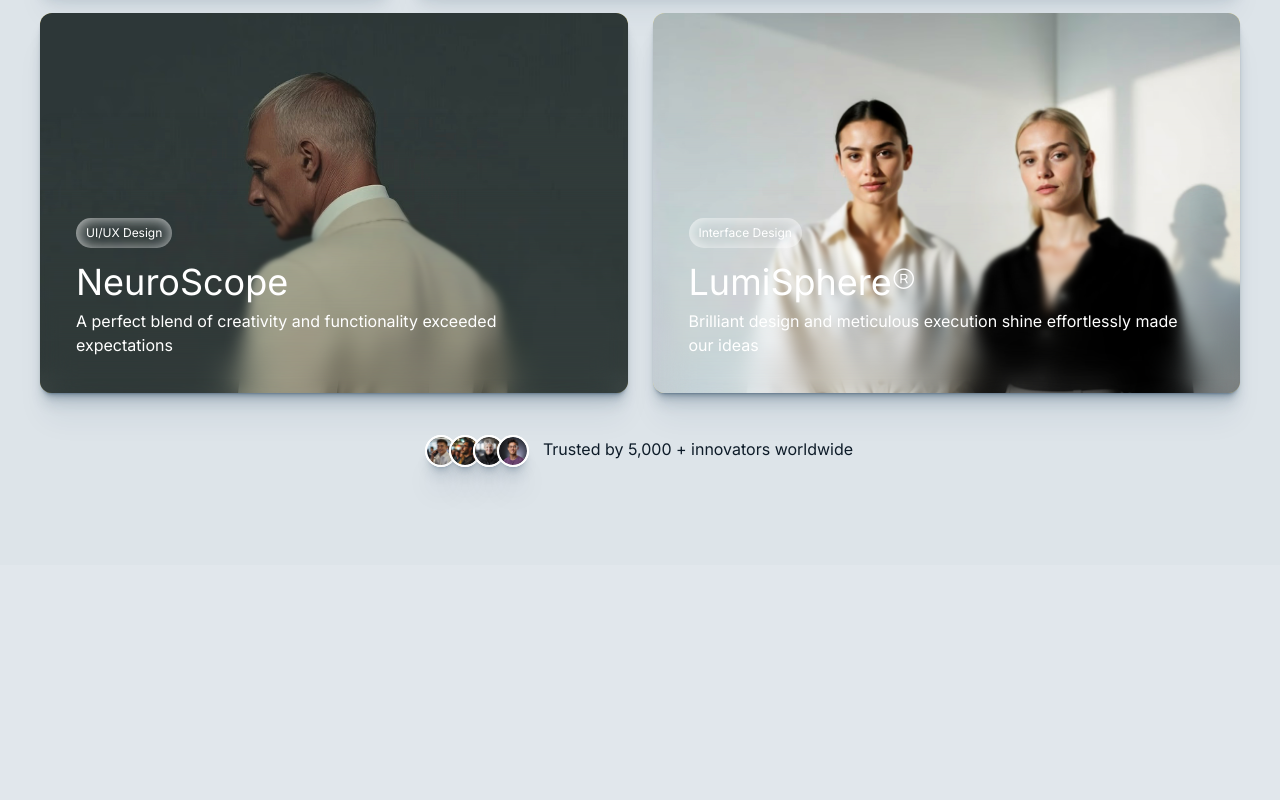
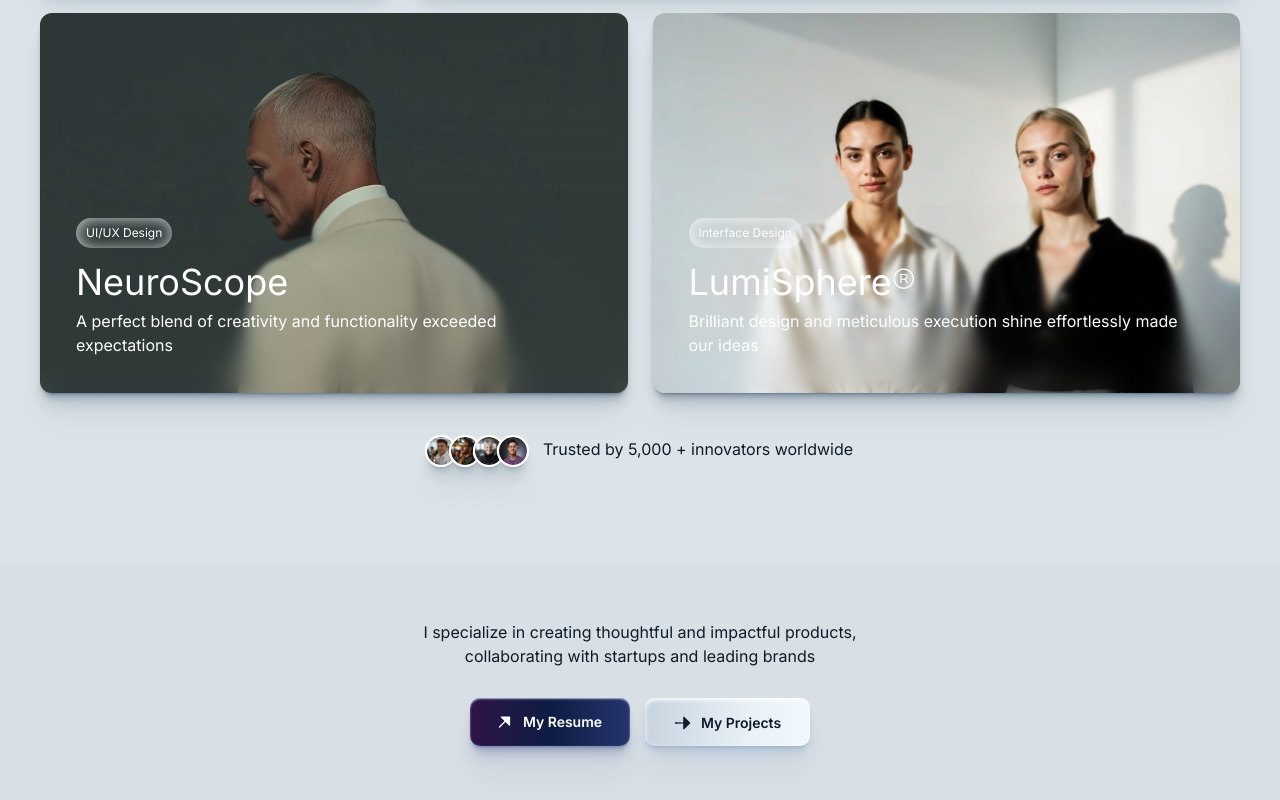
Before and after one commit to ask0ldd/FolioV2, a React (Vite) app: page / in a window 1280 px wide. Shown: the part 6638-7438 px from the top of the page. Before the commit the page ends 7203 px from the top, so only its background shows below. Built offline with nearby package versions, Linux system fonts and the light colour scheme.

Commit message:
*edit* front / tell me about section : main content

```diff
--- a/src/pages/app/App.tsx
+++ b/src/pages/app/App.tsx
@@ -9,6 +9,7 @@ import Process from './sections/Process'
 import QA from './sections/QA'
 import HappyClients from './sections/HappyClients'
 import Hero from './sections/Hero'
+import TellMeAbout from './sections/TellMeAbout'
 
 const items = Array.from({ length: 8 }, () => ({ image: design1, title: "Portfoy", link: "" }))
 
@@ -64,6 +65,7 @@ function App() {
         <Process/>
         <QA/>
         <HappyClients/>
+        <TellMeAbout/>
 
       </div>
     </div>
--- a/src/pages/app/sections/TellMeAbout.tsx
+++ b/src/pages/app/sections/TellMeAbout.tsx
@@ -1,6 +1,27 @@
 function TellMeAbout(){
     return(
-        <></>
+        <section className='flex flex-col w-full pt-[40px] pb-[100px] items-center overflow-hidden bg-[#D8DFE5]'>
+            <span className='mt-[15px] max-w-[434px] text-center translate-x-[0px] opacity-100 heroTextTransition delay2s'>
+            I specialize in creating thoughtful and impactful products, collaborating with startups and leading brands
+            </span>
+
+            <div className='flex gap-x-[15px] text-[14px] mt-[30px] px-[20px] w-full md:max-w-[340px] md:px-0 translate-x-[0px] opacity-100 heroTextTransition delay2-5s'>
+                <a href="#resume" className="w-full">
+                    <button className='blueButton text-[#FFFFFF] font-semibold hover:cursor-pointer w-full'>
+                        <svg width="13" height="12" viewBox="0 0 13 12" fill="none" xmlns="http://www.w3.org/2000/svg">
+                            <path d="M12.125 0.999981V9.12473C12.1251 9.24841 12.0885 9.36934 12.0198 9.47221C11.9512 9.57508 11.8535 9.65526 11.7393 9.7026C11.625 9.74994 11.4993 9.76232 11.378 9.73817C11.2567 9.71401 11.1453 9.65441 11.0578 9.5669L7.43764 5.94592L1.9425 11.4418C1.82523 11.5591 1.66618 11.625 1.50033 11.625C1.33448 11.625 1.17543 11.5591 1.05815 11.4418C0.940883 11.3246 0.875 11.1655 0.875 10.9997C0.875 10.8338 0.940883 10.6748 1.05815 10.5575L6.55408 5.06236L2.9331 1.44216C2.84559 1.35475 2.78599 1.24334 2.76183 1.12204C2.73768 1.00074 2.75006 0.875005 2.7974 0.760744C2.84474 0.646484 2.92492 0.548839 3.02779 0.480172C3.13066 0.411505 3.25159 0.374903 3.37527 0.375H11.5C11.6658 0.375 11.8247 0.440846 11.9419 0.558053C12.0592 0.67526 12.125 0.834226 12.125 0.999981Z" fill="white"/>
+                        </svg>
+                        My Resume
+                    </button>
+                </a>
+                <button className='greyButton font-semibold w-full'>
+                    <svg className="mt-[2px]" width="17" height="14" viewBox="0 0 17 14" fill="none" xmlns="http://www.w3.org/2000/svg">
+                        <path d="M16.013 7.44192L10.268 13.187C10.1806 13.2745 10.0692 13.3341 9.94789 13.3583C9.82659 13.3825 9.70085 13.3702 9.58658 13.3228C9.47231 13.2755 9.37464 13.1954 9.30595 13.0925C9.23726 12.9897 9.20063 12.8687 9.2007 12.7451L9.20125 7.62477L1.4294 7.62532C1.26355 7.62532 1.10449 7.55944 0.987223 7.44217C0.869951 7.3249 0.804068 7.16584 0.804068 7C0.804068 6.83415 0.869951 6.67509 0.987223 6.55782C1.10449 6.44055 1.26355 6.37467 1.4294 6.37467L9.20125 6.37522L9.2007 1.25493C9.20063 1.13125 9.23726 1.01033 9.30595 0.907476C9.37464 0.804624 9.47231 0.724465 9.58658 0.677148C9.70085 0.62983 9.82659 0.617482 9.94789 0.641666C10.0692 0.665849 10.1806 0.725478 10.268 0.813002L16.013 6.55807C16.1302 6.67527 16.1961 6.83424 16.1961 7C16.1961 7.16575 16.1302 7.32472 16.013 7.44192Z" fill="#0E1C29"/>
+                    </svg>
+                    <span className="mt-[1px]">My Projects</span>
+                </button>
+            </div>
+        </section>
     )
 }
 
```
